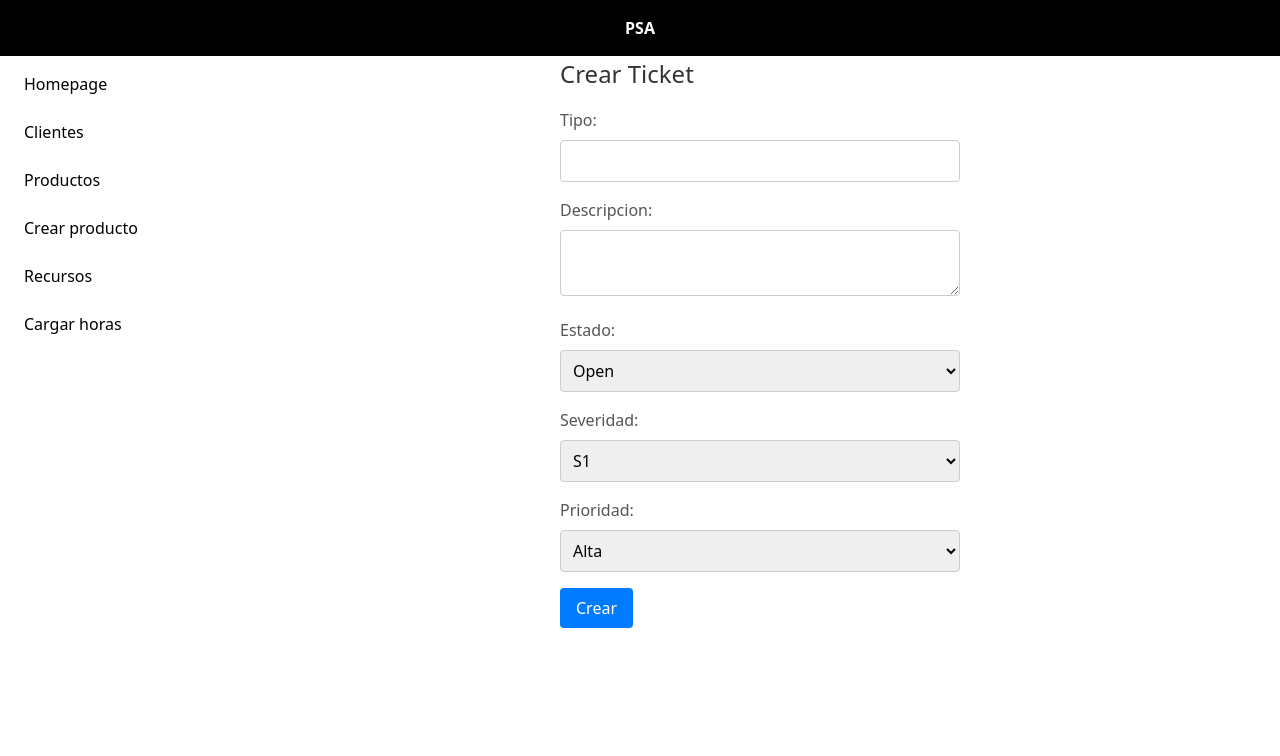
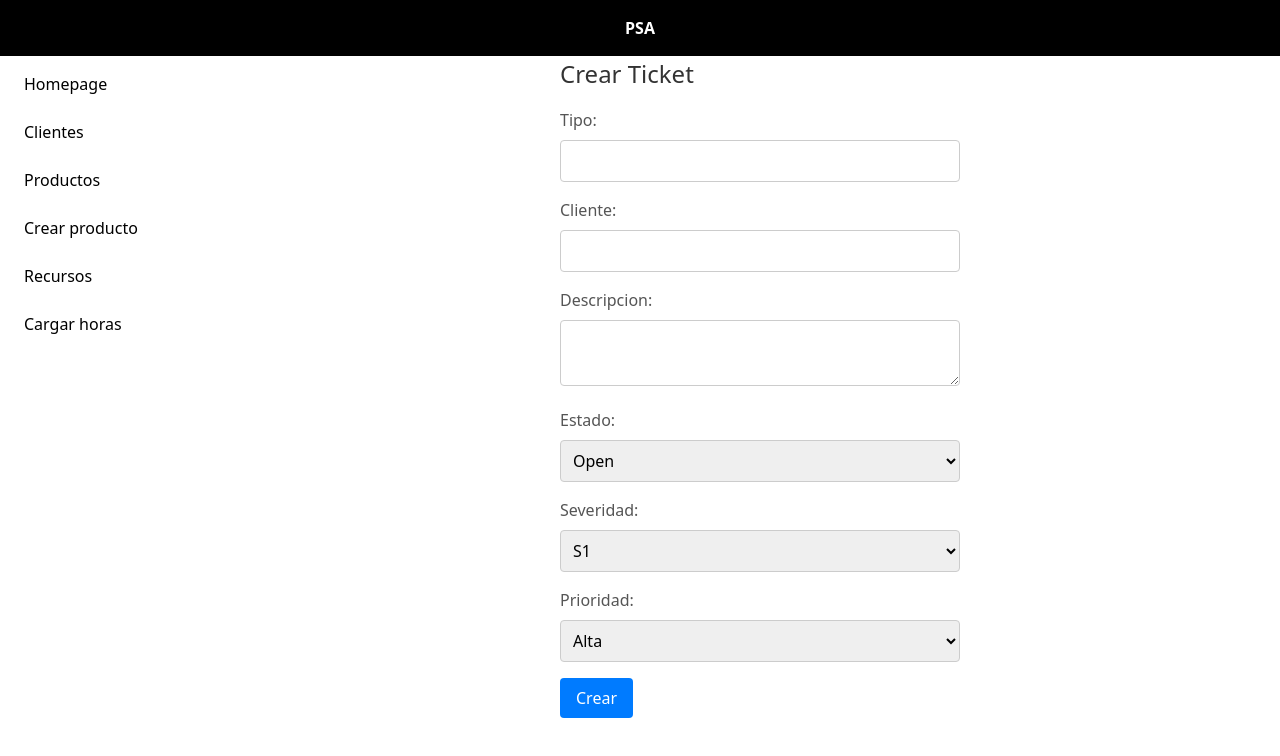
Before and after one commit to ivanovic99/TribuD, a Next.js app in the folder frontend/: page /products/1/ticketCreate in a window 1280 px wide. Shown: the top 756 px of the page. Built offline with nearby package versions, Linux system fonts and the light colour scheme.

Commit message:
Tarea	Cliente	Prioridad	Severidad added for tickets

```diff
--- a/frontend/pages/products/[productId]/ticketCreate.tsx
+++ b/frontend/pages/products/[productId]/ticketCreate.tsx
@@ -8,6 +8,7 @@ const TicketForm: React.FC = () => {
   const [status, setStatus] = useState('Open');
   const [severity, setSeverity] = useState('S1');
   const [priority, setPriority] = useState('Alta');
+  const [client, setClient] = useState('');
   const [showPopup, setShowPopup] = useState(false);
   const router = useRouter();
   const { productId } = router.query;
@@ -46,6 +47,10 @@ const TicketForm: React.FC = () => {
           <input required type="text" id="title" value={title} onChange={(e) => setTitle(e.target.value)} />
         </div>
         <div className="form-group">
+          <label htmlFor="client">Cliente:</label>
+          <input required type="text" id="client" value={client} onChange={(e) => setClient(e.target.value)} />
+        </div>
+        <div className="form-group">
           <label htmlFor="description">Descripcion:</label>
           <textarea required id="description" value={description} onChange={(e) => setDescription(e.target.value)} />
         </div>
@@ -58,8 +63,8 @@ const TicketForm: React.FC = () => {
           </select>
         </div>
         <div className="form-group">
-          <label htmlFor="status">Severidad:</label>
-          <select id="status" value={status} onChange={(e) => setSeverity(e.target.value)}>
+          <label htmlFor="severity">Severidad:</label>
+          <select id="severity" value={severity} onChange={(e) => setSeverity(e.target.value)}>
             <option value="S1">S1</option>
             <option value="S2">S2</option>
             <option value="S3">S3</option>
@@ -67,8 +72,8 @@ const TicketForm: React.FC = () => {
           </select>
         </div>
         <div className="form-group">
-          <label htmlFor="status">Prioridad:</label>
-          <select id="status" value={status} onChange={(e) => setPriority(e.target.value)}>
+          <label htmlFor="priority">Prioridad:</label>
+          <select id="priority" value={priority} onChange={(e) => setPriority(e.target.value)}>
             <option value="Alta">Alta</option>
             <option value="Media">Media</option>
             <option value="Baja">Baja</option>
--- a/frontend/pages/products/[productId]/tickets.tsx
+++ b/frontend/pages/products/[productId]/tickets.tsx
@@ -56,7 +56,7 @@ export default function Tickets() {
                     <HeaderItem title="Fecha de creacion" />
                     <HeaderItem title="Producto asociado" />
                     <HeaderItem title="Tarea" />
-                    <HeaderItem title="Client" />
+                    <HeaderItem title="Cliente" />
                     <HeaderItem title="Prioridad" />
                     <HeaderItem title="Severidad" />
                   </tr>
```
